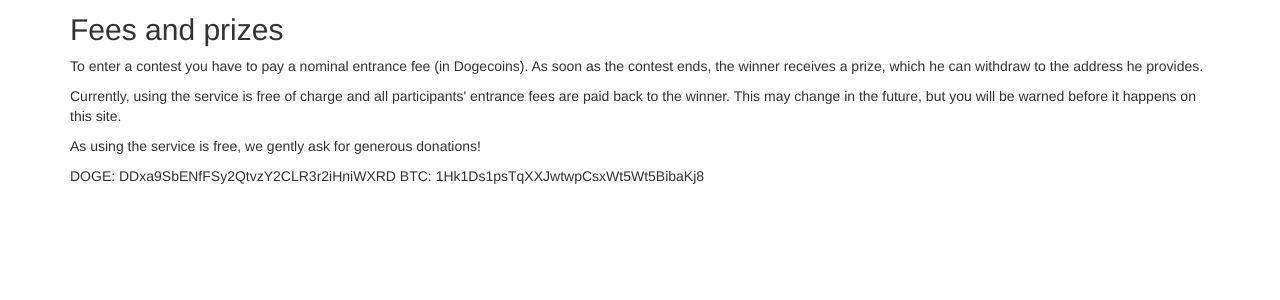
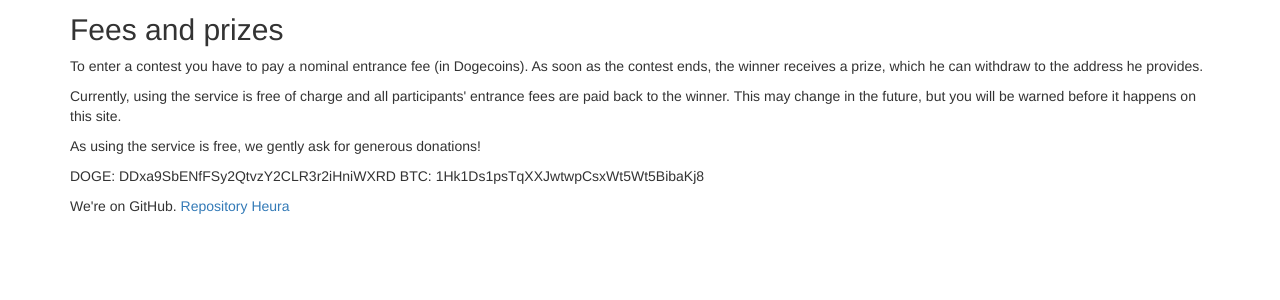
Before and after one commit to mluszczyk/heura, a Django app: template heura/templates/index.html in a window 1280 px wide. Shown: the part 482-782 px from the top of the page. Run offline with Django 3.2, Linux system fonts and the light colour scheme; the template is opened without the code that fills it, so the values that code supplies are empty; some libraries are stand-ins or nearby versions.

Commit message:
link to GitHub repository on index.html

```diff
--- a/heura/templates/index.html
+++ b/heura/templates/index.html
@@ -53,4 +53,7 @@
 
 <p>DOGE: DDxa9SbENfFSy2QtvzY2CLR3r2iHniWXRD BTC: 1Hk1Ds1psTqXXJwtwpCsxWt5Wt5BibaKj8</p>
 
+<p>{% trans "We're on GitHub." %} <a href="http://github.com/mluszczyk/heura">
+{% trans 'Repository' %} Heura</a></p>
+
 {% endblock %}
```
